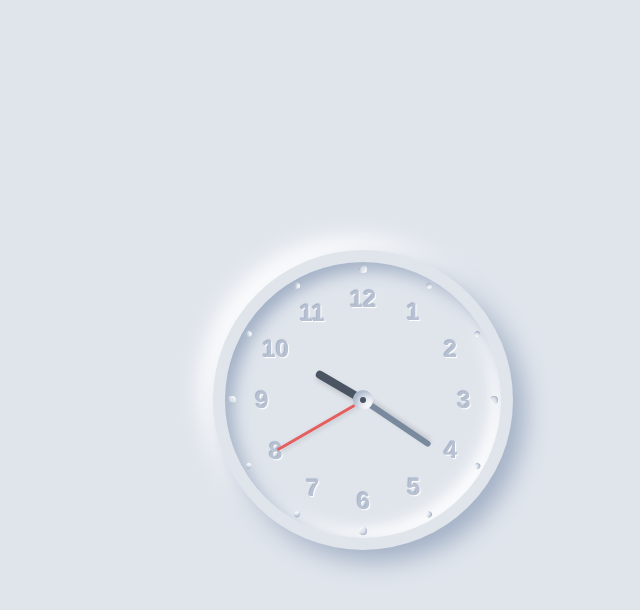
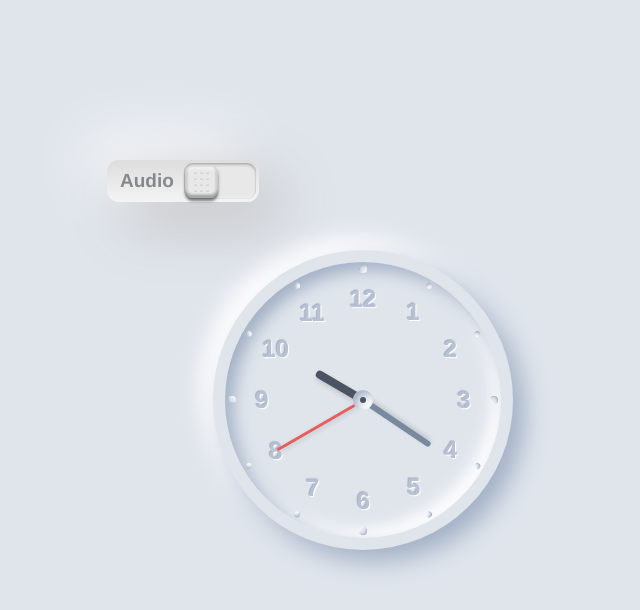
Before and after one commit to erfan-ch/clock-js, a plain HTML site: page clock.html in a window 1280 px wide. Shown: the whole page, without its empty margins (277-917 px from the left). Drawn offline with Linux system fonts and the light colour scheme.

Commit message:
added a trigger to turn on/off clock ticking sound

```diff
--- a/clock.html
+++ b/clock.html
@@ -19,6 +19,7 @@
         min-height: 100vh;
         background: #e0e5ec;
         font-family: "Helvetica Neue", "Arial", sans-serif;
+        position: relative;
       }
 
       .clock-container {
@@ -288,6 +289,98 @@
       .transition-none {
         transition: none;
       }
+
+      /* button */
+
+      .toggle-wrapper {
+        display: flex;
+        justify-content: center;
+        align-items: center;
+        position: absolute;
+        top: 20%;
+        left: 30%;
+        border-radius: 0.5em;
+        padding: 0.125em;
+        background-image: linear-gradient(to bottom, #dddddd, #f4f4f4);
+        box-shadow:
+          20px 20px 60px #bebebe,
+          -20px -20px 60px #ffffff;
+        font-size: 1.5em;
+      }
+
+      .toggle-checkbox {
+        appearance: none;
+        position: absolute;
+        z-index: 1;
+        border-radius: inherit;
+        width: 100%;
+        height: 100%;
+        font: inherit;
+        opacity: 0;
+        cursor: pointer;
+      }
+
+      .toggle-container {
+        display: flex;
+        align-items: center;
+        position: relative;
+        border-radius: 0.375em;
+        width: 3em;
+        height: 1.5em;
+        background-color: #e8e8e8;
+        box-shadow:
+          inset 0 0 0.0625em 0.125em rgb(255 255 255 / 0.2),
+          inset 0 0.0625em 0.125em rgb(0 0 0 / 0.4);
+        transition: background-color 0.4s linear;
+      }
+
+      .toggle-checkbox:checked + .toggle-container {
+        background-color: #6e7a85;
+      }
+
+      .toggle-button {
+        display: flex;
+        justify-content: center;
+        align-items: center;
+        position: absolute;
+        left: 0.0625em;
+        border-radius: 0.3125em;
+        width: 1.375em;
+        height: 1.375em;
+        background-color: #e8e8e8;
+        box-shadow:
+          inset 0 -0.0625em 0.0625em 0.125em rgb(0 0 0 / 0.1),
+          inset 0 -0.125em 0.0625em rgb(0 0 0 / 0.2),
+          inset 0 0.1875em 0.0625em rgb(255 255 255 / 0.3),
+          0 0.125em 0.125em rgb(0 0 0 / 0.5);
+        transition: left 0.4s;
+      }
+
+      .toggle-checkbox:checked + .toggle-container > .toggle-button {
+        left: 1.5625em;
+      }
+
+      .toggle-button-circles-container {
+        display: grid;
+        grid-template-columns: repeat(3, min-content);
+        gap: 0.125em;
+        position: absolute;
+        margin: 0 auto;
+      }
+
+      .toggle-button-circle {
+        border-radius: 50%;
+        width: 0.125em;
+        height: 0.125em;
+        background-image: radial-gradient(circle at 50% 0, #f5f5f5, #c4c4c4);
+      }
+
+      h3 {
+        color: #85888d;
+        font-size: 19px;
+        margin: 5px 10px;
+        font-family: "Helvetica Neue", "Arial", sans-serif;
+      }
     </style>
   </head>
   <body>
@@ -326,8 +419,34 @@
           <div class="center-pin"></div>
         </div>
       </div>
+      <div class="toggle-wrapper">
+        <h3>Audio</h3>
+        <input class="toggle-checkbox" type="checkbox" />
+        <div class="toggle-container">
+          <div class="toggle-button">
+            <div class="toggle-button-circles-container">
+              <div class="toggle-button-circle"></div>
+              <div class="toggle-button-circle"></div>
+              <div class="toggle-button-circle"></div>
+              <div class="toggle-button-circle"></div>
+              <div class="toggle-button-circle"></div>
+              <div class="toggle-button-circle"></div>
+              <div class="toggle-button-circle"></div>
+              <div class="toggle-button-circle"></div>
+              <div class="toggle-button-circle"></div>
+              <div class="toggle-button-circle"></div>
+              <div class="toggle-button-circle"></div>
+              <div class="toggle-button-circle"></div>
+            </div>
+          </div>
+        </div>
+      </div>
     </div>
+
+    <audio src="./clock-ticking.mp3" loop></audio>
     <script>
+      const checkBox = document.querySelector(".toggle-checkbox");
+      const tickTock = document.querySelector("audio");
       const secondHandEl = document.querySelector(".second-hand");
       const minuteHandEl = document.querySelector(".min-hand");
       const hourHandEl = document.querySelector(".hour-hand");
@@ -354,6 +473,9 @@
         minuteHandEl.style.transform = `rotate(${minuteHandDegree}deg)`;
         hourHandEl.style.transform = `rotate(${hourHandDegree}deg)`;
         if (seconds === 0) resetTransition();
+        if (15 < tickTock.currentTime && tickTock.currentTime < 16) tickTock.currentTime = 0.96;
+        tickTock.play();
+        checkBox.checked ? (tickTock.muted = false) : (tickTock.muted = true);
       };
 
       setInterval(setDate, 1000);
```
Also changed, not shown: 1 other file.
